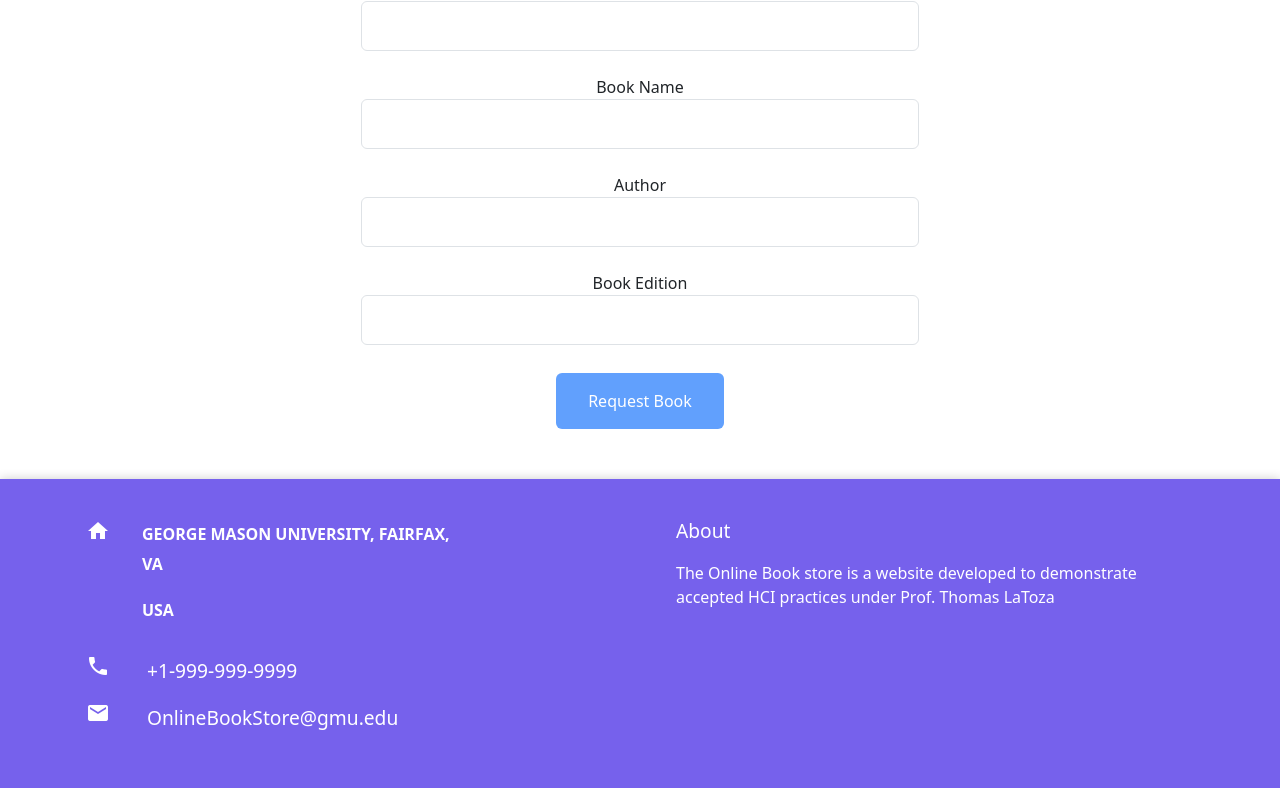
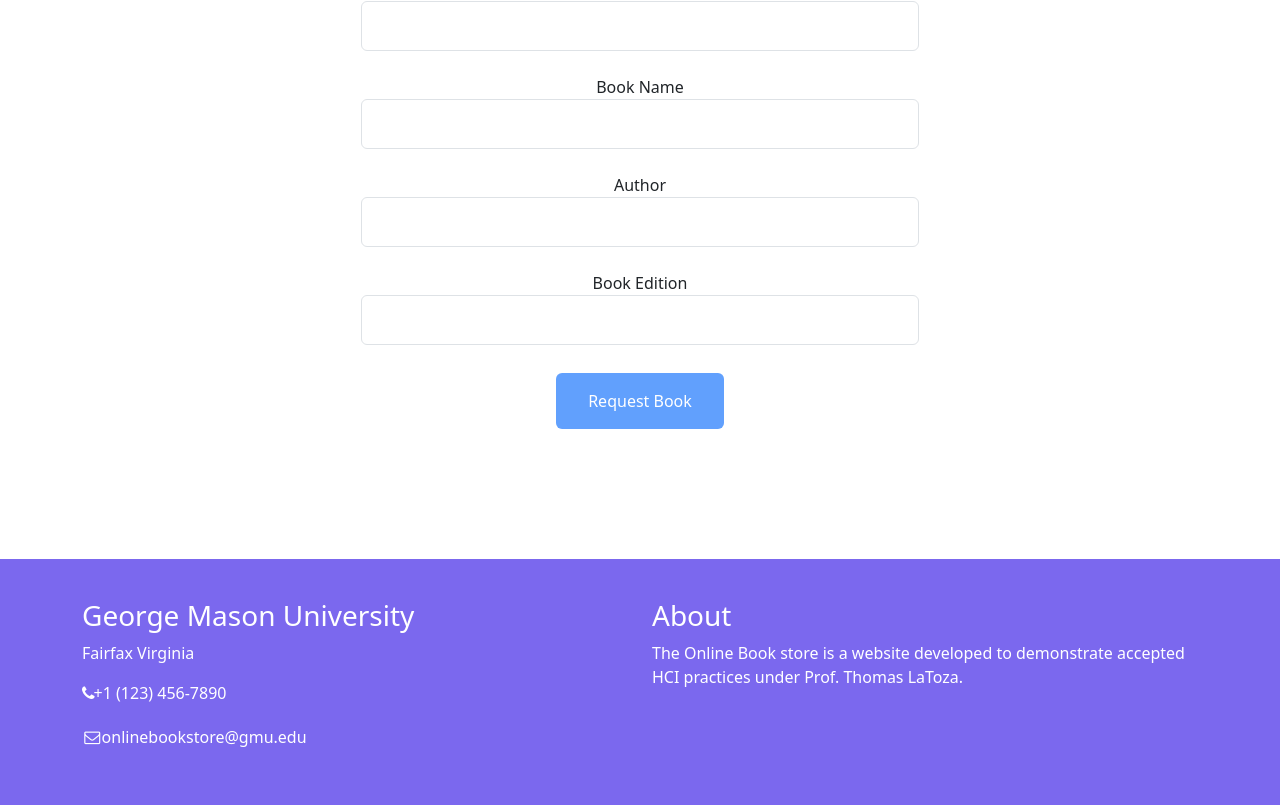
Before and after one commit to swe632/online-book-store, an Angular app: page /req-book in a window 1280 px wide. Shown: the part 250-1055 px from the top of the page. Built offline with nearby package versions, Linux system fonts and the light colour scheme.

Commit message:
footer fix

```diff
--- a/src/app/app.component.css
+++ b/src/app/app.component.css
@@ -0,0 +1,3 @@
+.page-content {
+  padding-bottom: 80px; /* Adjust this value as needed */
+}
--- a/src/app/app.component.html
+++ b/src/app/app.component.html
@@ -1,3 +1,5 @@
 <app-navbar></app-navbar>
-<router-outlet></router-outlet>
+<div class="page-content">
+  <router-outlet></router-outlet>
+</div>
 <app-footer></app-footer>
--- a/src/app/cart/cart.component.css
+++ b/src/app/cart/cart.component.css
@@ -1,10 +1,7 @@
-.pad{
-    padding-top: 2%;
-    padding-bottom:20%;
+.pad {
+  padding-bottom: 420px; /* Adjust this value as needed */
 }
 
-.heading{
-    text-align: left;
-    padding-top:1%;
-    padding-bottom:1%;
+.content-pad {
+    padding-bottom: 240px;
 }
--- a/src/app/cart/cart.component.html
+++ b/src/app/cart/cart.component.html
@@ -20,12 +20,13 @@
     </button>
   </div>
 
-  <!-- Message -->
   <div *ngIf="showMessage" class="alert alert-success mt-3">
     {{ message }}
   </div>
+
   <!-- Cart Items -->
   <ng-container *ngIf="cart.length > 0; else noItems">
+    <div class="container mt-5 content-pad">
     <!-- Display cart items here as shown in the previous response -->
     <div *ngFor="let book of cart" class="card mt-3 mb-3" (click)="selectItem(book)">
       <div class="row no-gutters">
@@ -65,12 +66,15 @@
         </div>
       </div>
     </div>
+    </div>
   </ng-container>
 
   <!-- No Items Message -->
   <ng-template #noItems>
-    <div class="text-center">
-      <strong>No items in the cart</strong>
+    <div class="container mt-5 pad">
+      <div class="text-center">
+        <strong>No items in the cart</strong>
+      </div>
     </div>
   </ng-template>
 
--- a/src/app/footer/footer.component.css
+++ b/src/app/footer/footer.component.css
@@ -1,80 +1,37 @@
-.footer{
-    width:100%;
-    padding:1.5rem 0;
-    background-color: #7661ec;
-    box-shadow: 0px 0px 10px 0px rgba(0, 0, 0, 0.2);
+.fancy-footer {
+  background-color: #7B68EE;
+  color: #fff;
+  padding: 40px 0;
 }
 
-.footer-container{
-
-    max-width:1140px;
-    margin:auto;
-    display:grid;
-    grid-template-columns: repeat(2,1fr);/*1frame*/
-    grid-gap:40px;
-
+.fancy-footer h3 {
+  color: #fff;
 }
 
-.left{
-height: 50%;
-max-width: 80%;
-display:flex;
-flex-direction: column;
-padding: 1rem;
+.social-icons li {
+  list-style: none;
+  display: inline-block;
+  margin-right: 10px;
 }
 
-.location{
-    display:flex;
-    margin-bottom:0.8rem;
+.social-icons a {
+  color: #fff;
+  font-size: 24px;
 }
 
-.location p{
-line-height:30px;
+.input-group {
+  margin-top: 15px;
 }
 
-.right{
-    height: 100%;
-    max-width: 100%;
-    display: flex;
-    flex-direction: column;
-    padding:1rem;
+/* Add this CSS to make the footer sticky to the bottom */
+html, body {
+  height: 100%;
+  margin: 0;
+  display: flex;
+  flex-direction: column;
 }
 
-.social{
-    margin-top: 1rem;
-    color: white !important;
+.content {
+  flex: 1;
+  padding-bottom: 20px; /* To separate the content from the footer */
 }
-
-h4{
-    font-size: 1.2rem;
-    padding-bottom: 0.7rem;
-    color: white !important;
-}
-
-p{
-    color: #ffffff !important;
-    margin-right: 20px;
-}
-
-
-.home-icon{
-    color:#ffffff ;
-    margin-right:2rem ;
-}
-
-
-.phone-icon{
-    color:#ffffff ;
-    margin-right:2rem ;
-}
-
-.email-icon{
-    color:#ffffff ;
-    margin-right:2rem ;
-}
-
-.uni{
-    text-transform: uppercase;
-    font-weight: bold;
-
-}
--- a/src/app/footer/footer.component.html
+++ b/src/app/footer/footer.component.html
@@ -1,43 +1,24 @@
-<link href="https://fonts.googleapis.com/icon?family=Material+Icons" rel="stylesheet">
-<div class="footer">
-    <div class="footer-container">
-        <div class="left">
-
-            <div class="location">
-                <mat-icon class="home-icon">home</mat-icon>
-                <div>
-                    <p class="uni"> George Mason University, Fairfax, VA</p>
-                    <p class="uni">USA</p>
-                </div>
-            </div>
-
-            <div class="phone">
-
-                <h4>
-                    <mat-icon class="phone-icon">phone</mat-icon>
-                    +1-999-999-9999
-                </h4>
-            </div>
-
-            <div class="email">
-
-                <h4>
-                    <mat-icon class="email-icon">email</mat-icon>
-                    OnlineBookStore@gmu.edu
-                </h4>
-            </div>
+<footer class="fancy-footer">
+    <div class="container">
+      <div class="row">
+        <!-- George Mason University Info -->
+        <div class="col-md-4">
+          <h3>George Mason University</h3>
+          <p>Fairfax Virginia</p>
+          <div class="input-group">
+            <p class="input-group-prepend"><i class="fa fa-phone"></i></p>
+            <p class="mr-1">+1 (123) 456-7890</p>
+          </div>
+          <div class="input-group mt-1">
+            <p class="input-group-prepend"><i class="fa fa-envelope-o fa-fw"></i></p>
+            <p class="mr-1">onlinebookstore@gmu.edu</p>
+          </div>
         </div>
-
-
-
-        <div class="right">
-            <h4> About </h4>
-            <p> The Online Book store is a website developed to demonstrate accepted HCI practices under Prof. Thomas
-                LaToza</p>
-            <div class="social">
-
-            </div>
+        <!-- About Section -->
+        <div class="col-md-6 offset-md-2">
+          <h3>About</h3>
+          <p>The Online Book store is a website developed to demonstrate accepted HCI practices under Prof. Thomas LaToza.</p>
         </div>
-
+      </div>
     </div>
-</div>
+  </footer>
```
Also changed, not shown: src/app/checkout/checkout.component.html (+14 -7 lines).
